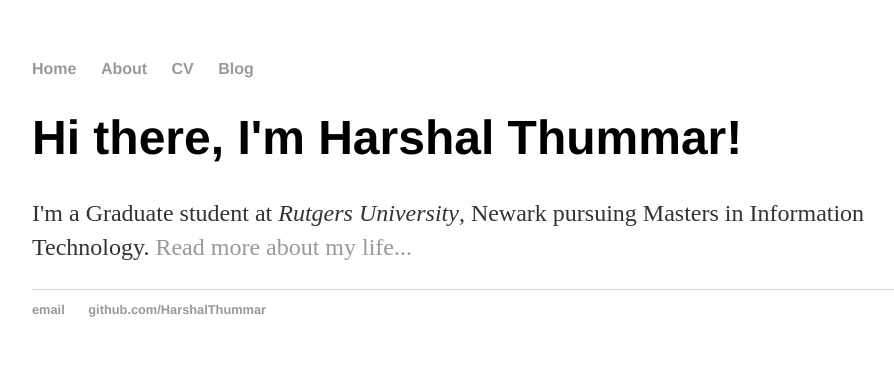
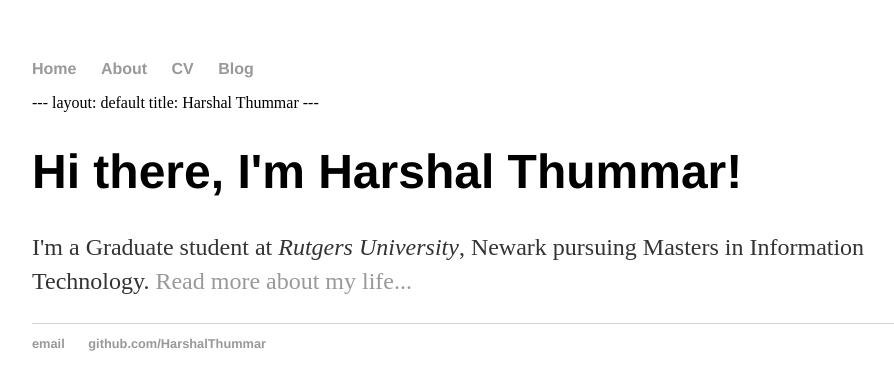
Before and after one commit to HarshalThummar/harshalthummar.github.io, a Jekyll site: the page index.html, which Jekyll copies as it is, in a window 1280 px wide. Shown: the top 390 px of the page, without its empty margins (160-1054 px from the left). Built offline with Jekyll 4.4.1, drawn with Linux system fonts in a browser that asks for light colours.

Commit message:
Update index.html

```diff
--- a/index.html
+++ b/index.html
@@ -15,6 +15,10 @@
     		</ul>
 		</nav>
 		<div class="container">
+		---
+		layout: default
+		title: Harshal Thummar
+		---
     		<div class="blurb">
         		<h1>Hi there, I'm Harshal Thummar!</h1>
 				<p>I'm a Graduate student at <em>Rutgers University</em>, Newark pursuing Masters in Information Technology. <a href="/about">Read more about my life...</a></p>
```
